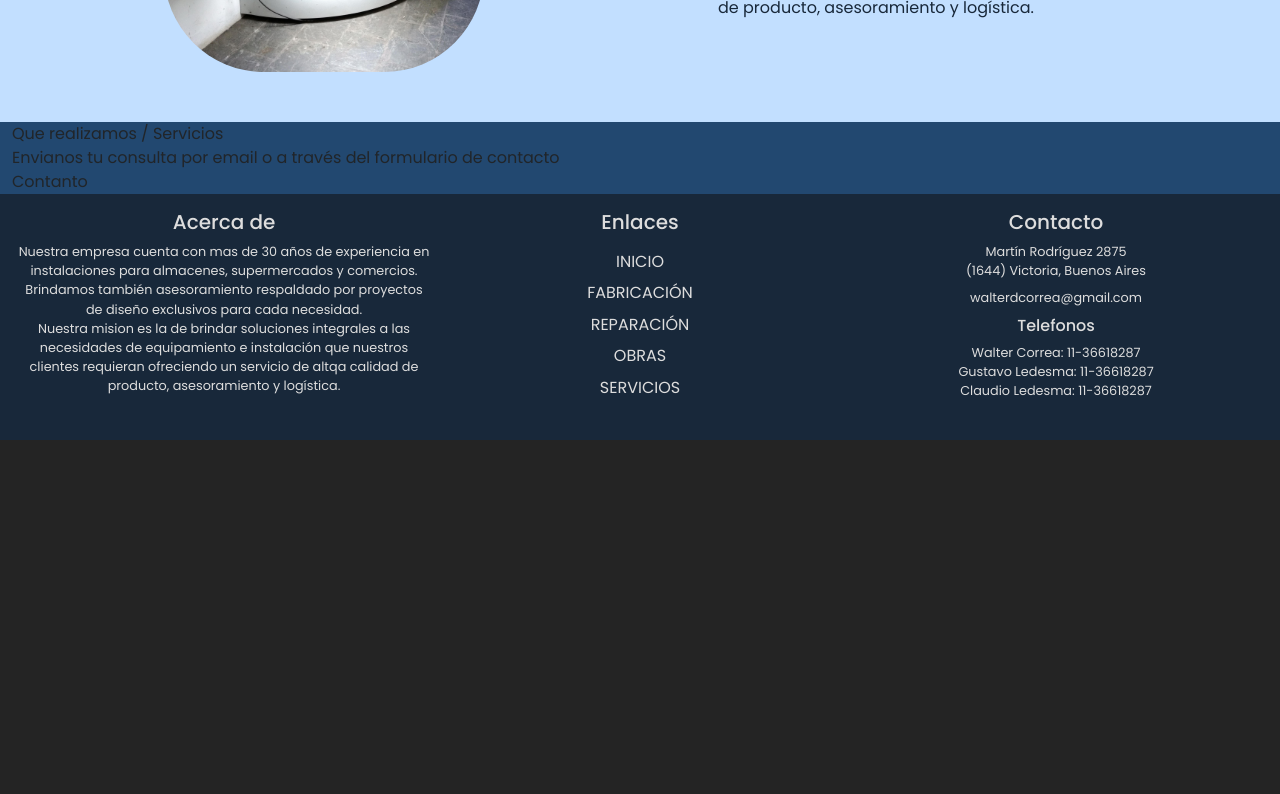
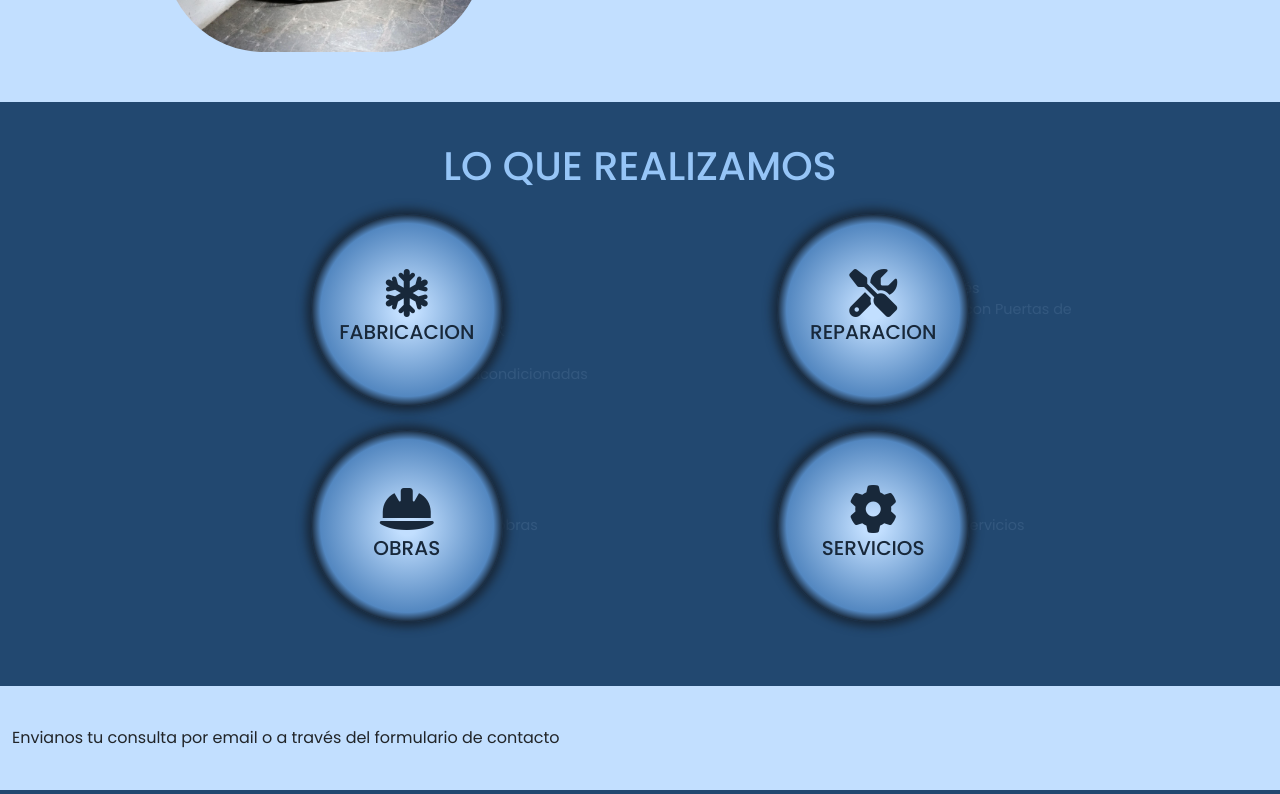
Before and after one commit to CatalinaCorrea-png/CLL-web, a React (Vite) app in the folder client/: page / in a window 1280 px wide. Shown: the part 940-1734 px from the top of the page. Before the commit the page ends 1380 px from the top, so only its background shows below. Built offline with nearby package versions, Linux system fonts and the light colour scheme; a web font is replaced by a local one.

Commit message:
Seccion Trabajos y algunos cambios de estilo menores

```diff
--- a/client/src/components/SecAbout.jsx
+++ b/client/src/components/SecAbout.jsx
@@ -4,8 +4,8 @@ import img from '../assets/img-nosotros.jpg';
 const SecAbout = () => {
   return (
     <>
-    <section className="seccion-about container-fluid text-center">
-      <h1 className='titulo-nosotros'>ACERCA DE NOSOTROS</h1>
+    <section className="seccion seccion-about container-fluid text-center">
+      <h1 className='titulo-oscuro'>ACERCA DE NOSOTROS</h1>
       <div className='container-nosotros'>
         <div className='container-img'>
           <img src={img} alt="" className='imagen-nosotros' />
--- /dev/null
+++ b/client/src/components/SecTrabajos.jsx
@@ -0,0 +1,94 @@
+import { useEffect, useState } from 'react';
+import '../css/home.css';
+import { Link } from 'react-router-dom';
+
+const SecTrabajos = () => {
+  const [animate, setAnimate] = useState(false);
+
+  const onScroll = () => {
+    window.scrollY > 700 ? setAnimate(true) : setAnimate(false);
+  }
+
+  useEffect(() => {
+    window.addEventListener("scroll", onScroll);
+  })
+
+
+  return (
+    <section className="seccion seccion-trabajos container-fluid text-center">
+      <h1 className='titulo-claro'>LO QUE REALIZAMOS</h1>
+      <div className='container-fluid trabajos-container text-center'>
+
+        <div className='row m-4'>
+          <div id='trabajo' className="trabajo col">
+            <div className={`link-trabajo ${animate ? "izqder" : ""}`}>
+                {/* <span>ICONO</span> */}
+                <i class="fa-solid fa-snowflake"></i>
+                <Link to='/fabricacion'><h5 className=''>FABRICACION</h5></Link>
+            </div>
+
+            <div id='texto-trabajo' className='texto-trabajo'>
+              <ul className='lista-links container-fluid m-0'>
+                <li><Link to='/fabricacion'>Murales</Link></li>
+                <li><Link to='/fabricacion'>Bateas</Link></li>
+                <li><Link to='/fabricacion'>Congelados</Link></li>
+                <li><Link to='/fabricacion'>Exhibidoras</Link></li>
+                <li><Link to='/fabricacion'>Camaras y WIK</Link></li>
+                <li><Link to='/fabricacion'>Vitrinas</Link></li>
+                <li><Link to='/fabricacion'>Usadas Reacondicionadas</Link></li>
+              </ul>
+            </div>
+          </div>
+
+          <div id='trabajo' className="trabajo col">
+            <div className={`link-trabajo ${animate ? "izqder" : ""}`}>
+                {/* <span>ICONO</span> */}
+                <i class="fa-solid fa-screwdriver-wrench"></i>
+                <Link to='/reparacion'><h5 className=''>REPARACION</h5></Link>
+            </div>
+
+            <div id='texto-trabajo' className='texto-trabajo'>
+              <ul className='lista-links container-fluid m-0'>
+                <li><Link to='/reparacion'>Antes y Después</Link></li>
+                <li><Link to='/reparacion'>Cerramientos con Puertas de Vidrio</Link></li>
+              </ul>
+            </div>
+          </div>
+        </div>
+
+        <div className="row m-4">
+          <div id='trabajo' className="trabajo col">
+            <div className={`link-trabajo ${animate ? "izqder" : ""}`}>
+                {/* <span>ICONO</span> */}
+                <i class="fa-solid fa-helmet-safety"></i>
+                <Link to='/obras'><h5 className=''>OBRAS</h5></Link>
+            </div>
+
+            <div id='texto-trabajo' className='texto-trabajo'>
+              <ul className='lista-links container-fluid m-0'>
+                <li><Link to='/obras'>Mira nuestras obras</Link></li>
+              </ul>
+            </div>
+          </div>
+
+          <div id='trabajo' className="trabajo col">
+            <div className={`link-trabajo ${animate ? "izqder" : ""}`}>
+                {/* <span>ICONO</span> */}
+                <i class="fa-solid fa-gear"></i>
+                <Link to='/servicios'><h5 className=''>SERVICIOS</h5></Link>
+            </div>
+
+            <div id='texto-trabajo' className='texto-trabajo'>
+              <ul className='lista-links container-fluid m-0'>
+                <li><Link to='/servicios'>Mira nuestros servicios</Link></li>
+              </ul>
+            </div>
+          </div>
+        </div>
+
+      </div>
+    </section>
+  )
+}
+
+export default SecTrabajos
--- a/client/src/css/header.css
+++ b/client/src/css/header.css
@@ -9,7 +9,7 @@
   /* background: radial-gradient(var(--uranian-blue), transparent 70%); */
 }
 .logoCLL {
-  width: 80px;
+  width: 60px;
 }
 
 .navbar-container {
--- a/client/src/css/home.css
+++ b/client/src/css/home.css
@@ -1,6 +1,16 @@
+.seccion {
+  padding: 40px 20px;
+}
+.titulo-oscuro {
+  color: var(--indigo-dye);
+}
+.titulo-claro {
+  color: var(--jordy-blue);
+}
+
+/*-- SECCION NOSOTROS --------------*/
 .seccion-about {
   background-color: var(--uranian-blue);
-  padding: 40px 20px;
 
   .container-nosotros {
     display: flex;
@@ -27,6 +37,152 @@
   }
 }
 
-.titulo-nosotros {
-  color: var(--indigo-dye);
+/*-- SECCION TRABAJOS --------------*/
+.seccion-trabajos {
+  /* padding: 40px 20px; */
+  .trabajos-container {
+    width: 80%;
+    justify-content: center;
+  }
+
+  .trabajo {
+    display: flex;
+    flex-direction: row;
+    justify-content: center;
+    align-items: center;
+    width: 50%;
+  }
+
+  .link-trabajo {
+    z-index: 1;
+    display: flex;
+    flex-direction: column;
+    justify-content: center;
+    align-items: center;
+
+    width: 12rem;
+    height: 12rem;
+    border-radius: 50%;
+    background: radial-gradient( closest-side,var(--uranian-blue) 10%, var(--silver-lake-blue) 90%, var(--dark-blue) );
+    color: var(--dark-blue);
+    box-shadow: var(--dark-blue) 0 0 10px 5px;
+
+    transform: translateX(0%);
+    transition: transform .5s ease-in-out, width .5s ease-in-out, height .5s ease-in-out;
+
+    a {
+      text-decoration: none;
+      color: var(--dark-blue);
+      width: 12rem;
+    }
+    h5 {
+      transition: .5s ease-in-out;
+    }
+    i {
+      font-size: 3rem;
+      margin-bottom: 3px;
+    }
+  }
+
+  .texto-trabajo {
+    z-index: 0;
+    height: auto;
+    width: 15rem;
+    font-size: .9rem;
+
+    display: flex;
+    flex-direction: column;
+    justify-content: center;
+    position: absolute;
+    transform: translateX(40%);
+    opacity: .1;
+    transition: opacity .3s ease-in-out, transform .5s ease-in-out;
+
+    .lista-links {
+      display: flex;
+      flex-direction: column;
+      justify-content: left;
+      text-align: left;
+    }
+
+    a {
+      text-decoration: none;
+      color: var(--uranian-blue);
+      &:hover {
+        border-bottom: 1px solid var(--jordy-blue);
+        text-shadow: 1px 1px 2px var(--jordy-blue) ;
+      }
+    }
+    li {
+      list-style: none;
+    }
+  }
+
+  #trabajo:hover #texto-trabajo {
+    transform: translateX(60%);
+    opacity: 1;
+    transition: opacity .3s ease-in-out, transform .5s ease-in-out;
+  }
+  #trabajo:hover .link-trabajo {
+    transform: translateX(-40%);
+    transition: transform .5s ease-in-out;
+  }
 }
+
+/*-- MEDIA QUERIES */
+@media screen and (max-width: 960px) {
+  .trabajos-container {
+    width: 90% !important;
+    .row {
+      display: flex;
+      flex-direction: column;
+      justify-content: center;
+      align-content: center;
+      row-gap: 1.5rem;
+      transition: .5s ease-in-out !important;
+    }
+  }
+}
+
+@media screen and (max-width: 575px) {
+  .link-trabajo {
+    width: 8rem !important;
+    height: 8rem !important;
+    transition: .5s ease-in-out !important;
+    h5 {
+      font-size: .9rem !important;
+      transition: .5s ease-in-out !important;
+    }
+  }
+  .texto-trabajo {
+    width: 8rem !important;
+    font-size: .6rem !important;
+    transition: .5s ease-in-out !important;
+  }
+}
+
+
+/*-- ANIMACIONES */
+.izqder {
+  /* animation: izqder 2s ease-in-out 1; */
+  /* -moz-animation: izqder 2s ease-in-out 1; */
+  /* -webkit-animation: izqder 2s ease-in-out 1; */
+}
+
+@keyframes izqder {
+  0% { transform: translateX(0); }
+  50% { transform: translateX(-10%); }
+  100% { transform: translateX(0); }
+}
+
+@-moz-keyframes izqder {
+  0% { transform: translateX(0); }
+  50% { transform: translateX(-10%); }
+  100% { transform: translateX(0); }
+}
+
+@-webkit-keyframes izqder {
+  0% { transform: translateX(0); }
+  50% { transform: translateX(-10%); }
+  100% { transform: translateX(0); }
+}
--- a/client/src/pages/Home.jsx
+++ b/client/src/pages/Home.jsx
@@ -1,5 +1,7 @@
 import CarouselFade from "../components/Carousel"
 import SecAbout from "../components/SecAbout"
+import SecTrabajos from "../components/SecTrabajos"
+import '../css/home.css';
 
 const Home = () => {
   return (
@@ -8,12 +10,8 @@ const Home = () => {
         <CarouselFade />
       </section>
       <SecAbout />
-      <section className="container-fluid">
-        <div>
-          Que realizamos / Servicios
-        </div>
-      </section>
-      <section className="container-fluid">
+      <SecTrabajos />
+      <section className="container-fluid seccion seccion-about">
         <div>
         Envianos tu consulta por email o a través del formulario de contacto
         </div>
```
